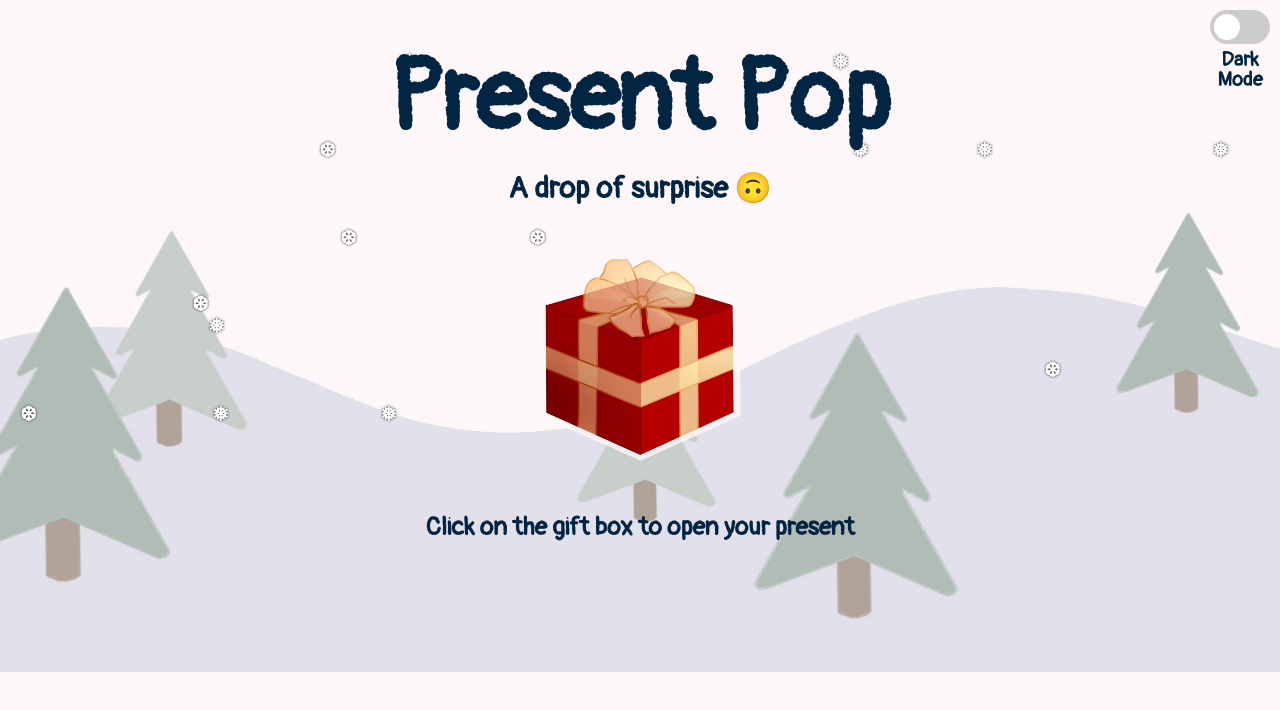
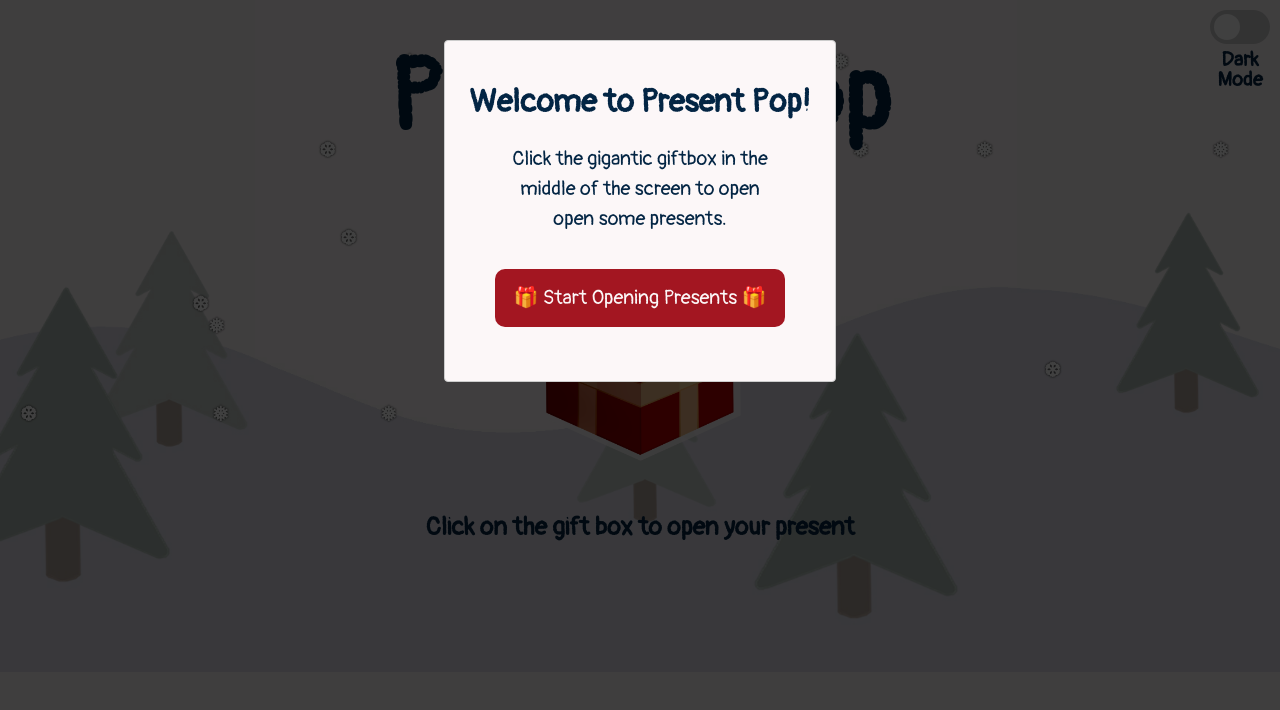
Before and after one commit to thekkathy/Present-Pop, a React app in the folder client/: page / in a window 1280 px wide. Built offline with nearby package versions, Linux system fonts and the light colour scheme; no server answers; a web font is replaced by a local one.

Commit message:
updated modal design

```diff
--- a/client/src/components/CSS/OpenPresent.css
+++ b/client/src/components/CSS/OpenPresent.css
@@ -152,18 +152,17 @@
     animation-delay:3s,3s
 }
 
-.ReactModal__Content--after-open {
+.ReactModal__Content {
     position: 'fixed';
-    border-radius: 50px;
-    max-width: 500px;
-    max-height: 500px;
+    max-width: 350px;
+    max-height: 300px;
     margin: 0 auto;
     text-align: center;
     color: #032544;
-    /* opacity: 1; */
 }
 
-.ReactModal__Overlay {
+/*
+ .ReactModal__Overlay {
     opacity: 1;
     transition: opacity 5s ease-in-out;
 }
@@ -173,15 +172,15 @@
 }
 
  .ReactModal__Overlay--before-close{
-    /* transition: opacity 3s ease-in-out;*/
     opacity: 1;
-}
+} */
 
 #instructions {
-    margin: 0 auto;
+    margin: 15px auto;
     width: 80%;
     line-height: 1.5em;
     font-weight: normal;
+    font-size: 20px;
 }
 
 #gift {
--- a/client/src/components/OpenPresent.js
+++ b/client/src/components/OpenPresent.js
@@ -61,6 +61,29 @@ class OpenPresent extends React.Component {
                             contentLabel="Instructions modal"
                             // onRequestClose={this.handleCloseModal}
                             shouldCloseOnOverlayClick={true}
+                            style={{
+                                overlay: {
+                                  position: 'fixed',
+                                  top: 0,
+                                  left: 0,
+                                  right: 0,
+                                  bottom: 0,
+                                  backgroundColor: 'rgba(0, 0, 0, 0.75)'
+                                },
+                                content: {
+                                  position: 'absolute',
+                                  top: '40px',
+                                  left: '40px',
+                                  right: '40px',
+                                  bottom: '40px',
+                                  background: '#FCF7F8',
+                                  overflow: 'auto',
+                                  WebkitOverflowScrolling: 'touch',
+                                  borderRadius: '4px',
+                                  outline: 'none',
+                                  padding: '20px'
+                                }
+                              }}
                         >
                             <h1 id="instructionTitle">Welcome to Present Pop!</h1>
                             <p id="instructions"> {instructions} </p>
```
